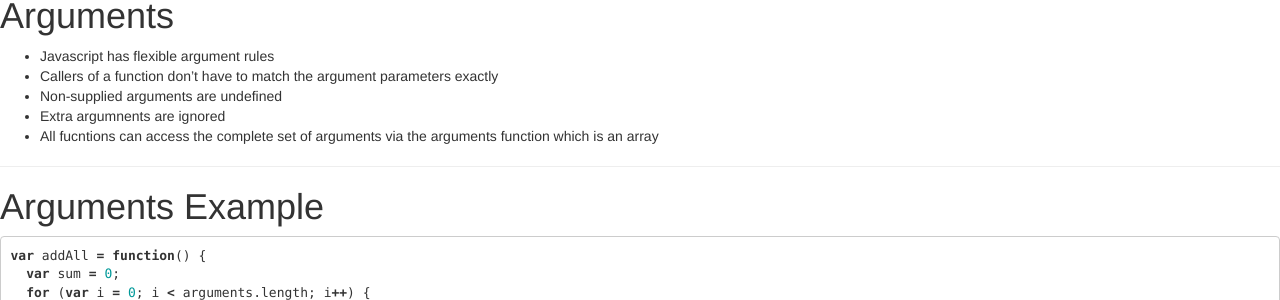
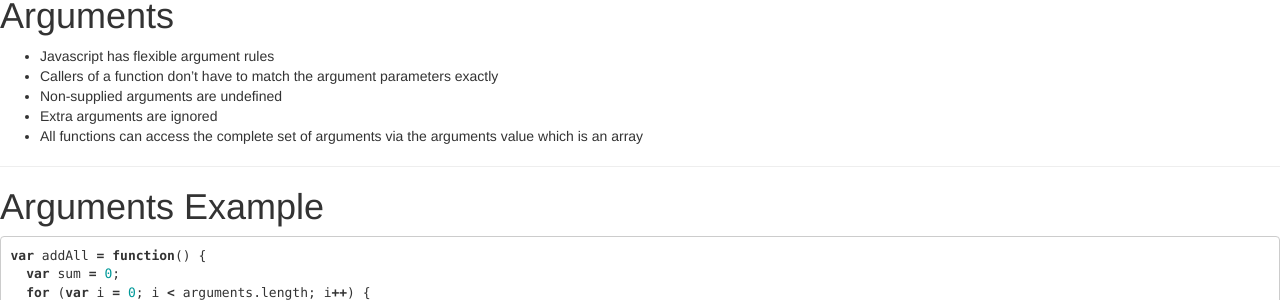
Before and after one commit to mikecalvo/mikecalvo.github.io, a Jekyll site: the page built from msse/notes/javascript/index.md, in a window 1280 px wide and 900 px high, scrolled down 4658 px. Shown: the part 152-452 px from the top of the window. Built offline with Jekyll 4.4.1, drawn with Linux system fonts in a browser that asks for light colours.

Commit message:
week 8 stuff

```diff
--- a/msse/notes/javascript/index.md
+++ b/msse/notes/javascript/index.md
@@ -249,8 +249,8 @@ add.apply(null, [5, 6]);
 - Javascript has flexible argument rules
 - Callers of a function don't have to match the argument parameters exactly
 - Non-supplied arguments are undefined
-- Extra argumnents are ignored
-- All fucntions can access the complete set of arguments via the arguments function which is an array
+- Extra arguments are ignored
+- All functions can access the complete set of arguments via the arguments value which is an array
 
 ---
 # Arguments Example
```
Also changed, not shown: msse/assignments/1/index.md (+1 -1 lines), msse/notes/bootstrap/index.md (+10 -4 lines).
